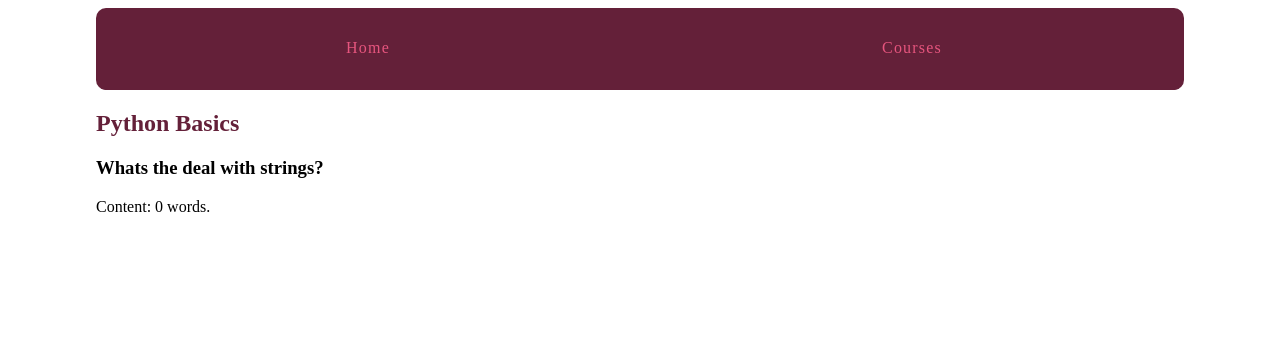
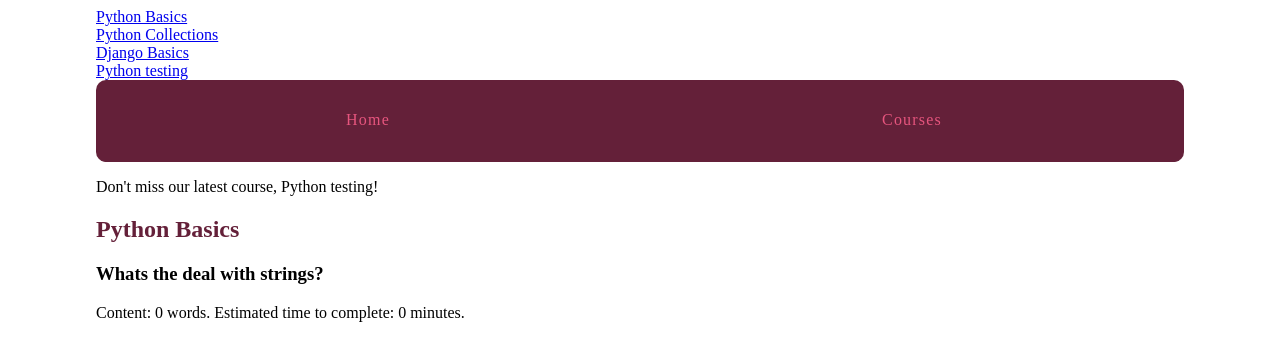
Before and after one commit to case112/Python_TH, a Django app: page /courses/1/1 in a window 1280 px wide. Shown: the top 361 px of the page. Run offline with Django 3.2, Linux system fonts and the light colour scheme; data comes from the database, SQL or seed files in the repository; both versions use the stored data as it was after the commit.

Commit message:
Added new custom templates and filters.
Finished 'Customizing Django templates'

```diff
--- a/_Django/Django_basics/learning_site/courses/templates/courses/course_detail.html
+++ b/_Django/Django_basics/learning_site/courses/templates/courses/course_detail.html
@@ -1,12 +1,12 @@
 {% extends "layout.html" %}
-{% load humanize %}
+{% load humanize course_extras %}
 
 {% block title %}{{ course.title }}{% endblock %}
 
 {% block content %}
 <article>
 	<h2>{{ course.title }}</h2>
-	{{ course.description }}
+	{{ course.description|markdown_to_html }}
 
 	<p>There are {{ course.step_set.count|apnumber }} step{{ course.step_set.count|pluralize }} in this course: {{ course.step_set.all|join:", " }}</p>
 
--- /dev/null
+++ b/_Django/Django_basics/learning_site/courses/templates/courses/course_nav.html
@@ -0,0 +1,3 @@
+{% for course in courses %}
+	<div><a href="{% url 'courses:detail' pk=course.pk %}">{{ course.title }}</a></div>
+{% endfor %}
--- a/_Django/Django_basics/learning_site/courses/templates/courses/step_detail.html
+++ b/_Django/Django_basics/learning_site/courses/templates/courses/step_detail.html
@@ -1,4 +1,5 @@
 {% extends "layout.html" %}
+{% load course_extras %}
 
 {% block title %}{{ step.title }} - {{ step.course.title }}{% endblock %}
 
@@ -7,7 +8,8 @@
 	<h2><a href="{% url 'courses:detail' pk=step.course.pk %}">{{ step.course.title }}</a></h2>
 	<h3>{{ step.title }}</h3>
 	{% with con=step.content %}
-		{{ con|linebreaks }} Content: {{ con|wordcount }} words.
+		{{ con|linebreaks }} Content: {{ con|wordcount }} words. Estimated time to complete:
+		{{ con|wordcount|time_estimate }} minute{{ con|wordcount|time_estimate|pluralize }}.
 	{% endwith %}
 
 
--- /dev/null
+++ b/_Django/Django_basics/learning_site/courses/templatetags/course_extras.py
@@ -0,0 +1,34 @@
+from django import template
+from django.utils.safestring import mark_safe
+
+import markdown2
+
+from courses.models import Course
+
+
+register = template.Library()
+
+@register.simple_tag
+def newest_course():
+	'''Gets the most recent course that was added to the library'''
+	return Course.objects.latest('created_at')
+
+@register.inclusion_tag('courses/course_nav.html')
+def nav_courses_list():
+	'''Returns dictionary of courses to display as navigation pane'''
+	courses = Course.objects.all()
+	return {'courses': courses}
+
+@register.filter('time_estimate')
+def time_estimate(word_count):
+	'''Estimates the number of minutes it will take to complete
+	a step based on the passed in wordcount
+	'''
+	minutes = round(word_count/20)
+	return minutes
+
+@register.filter('markdown_to_html')
+def markdown_to_html(markdown_text):
+	'''Converts makrdown text to HTML'''
+	html_body = markdown2.markdown(markdown_text)
+	return mark_safe(html_body)
--- a/_Django/Django_basics/learning_site/courses/views.py
+++ b/_Django/Django_basics/learning_site/courses/views.py
@@ -5,7 +5,9 @@ from .models import Course, Step
 # Create your views here.
 def course_list(request):
 	courses = Course.objects.all()
-	return render(request, 'courses/course_list.html', {'courses' : courses})
+	email = 'questions@learning_site.com'
+	return render(request, 'courses/course_list.html', {'courses' : courses,
+														'email' : email })
 
 
 def course_detail(request, pk):
--- a/_Django/Django_basics/learning_site/templates/layout.html
+++ b/_Django/Django_basics/learning_site/templates/layout.html
@@ -1,4 +1,5 @@
 {% load static from staticfiles %}
+{% load course_extras %}
 
 <!doctype html>
 <html>
@@ -10,12 +11,13 @@
 
 	<body>
 		<div class="site-container">
+			<div>{% nav_courses_list %}</div>
 			<nav>
 				<a href="{% url 'views.hello_world' %}">Home</a>
 				<a href="{% url 'courses:list' %}">Courses</a>
 			</nav>
 
-
+		<p>Don't miss our latest course, {% newest_course %}!</p>
 		{% block content %} {% endblock %}
 		</div>
 	</body>
```
Also changed, not shown: _Django/Django_basics/customizing_templates_cheatsheet.py (+17 -5 lines), _Django/Django_basics/learning_site/courses/templates/courses/course_list.html (+10 -1 lines), _Django/Django_basics/learning_site/courses/templatetags/__init__.py (added), _Django/Django_basics/learning_site/db.sqlite3.
